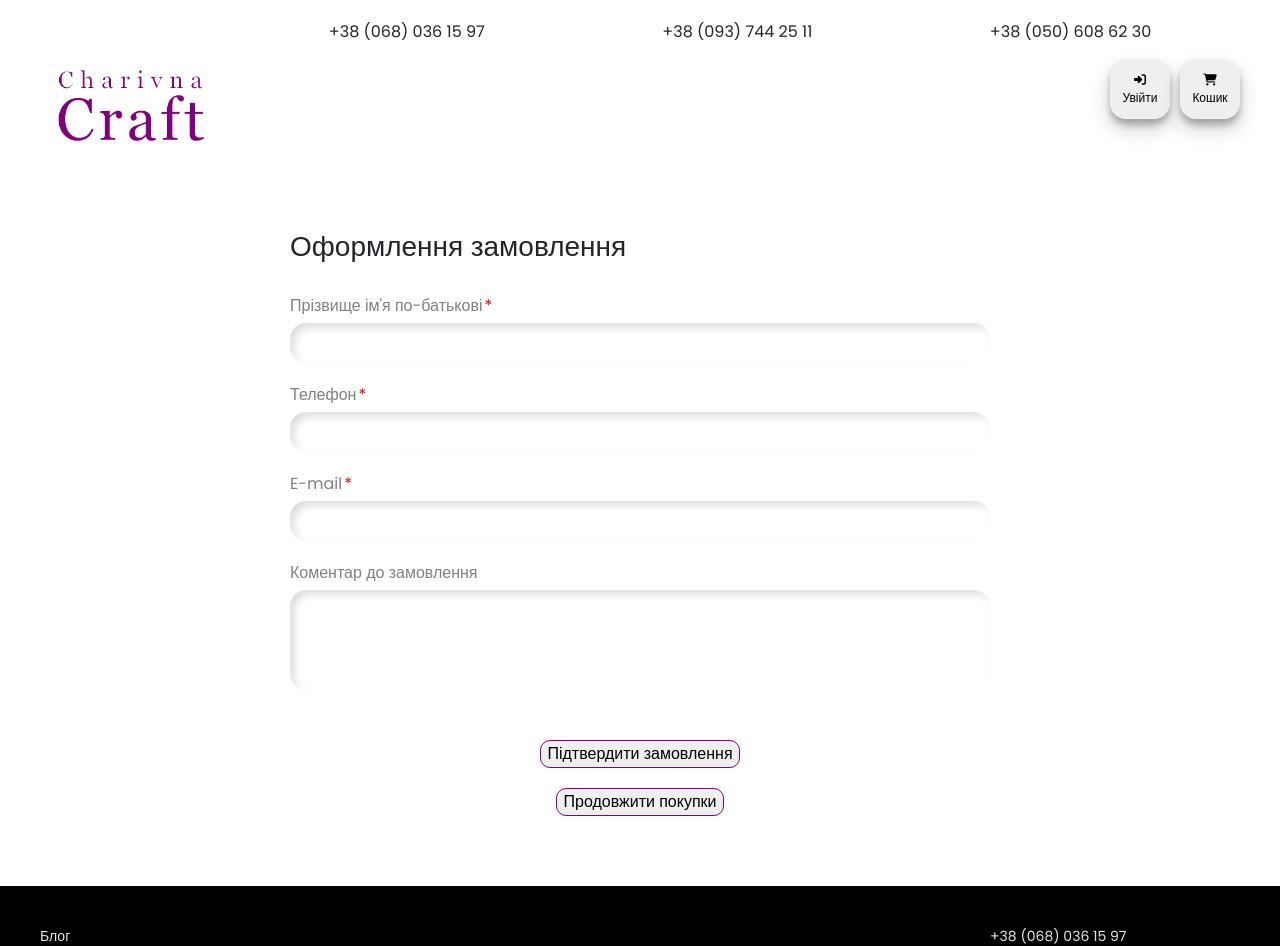
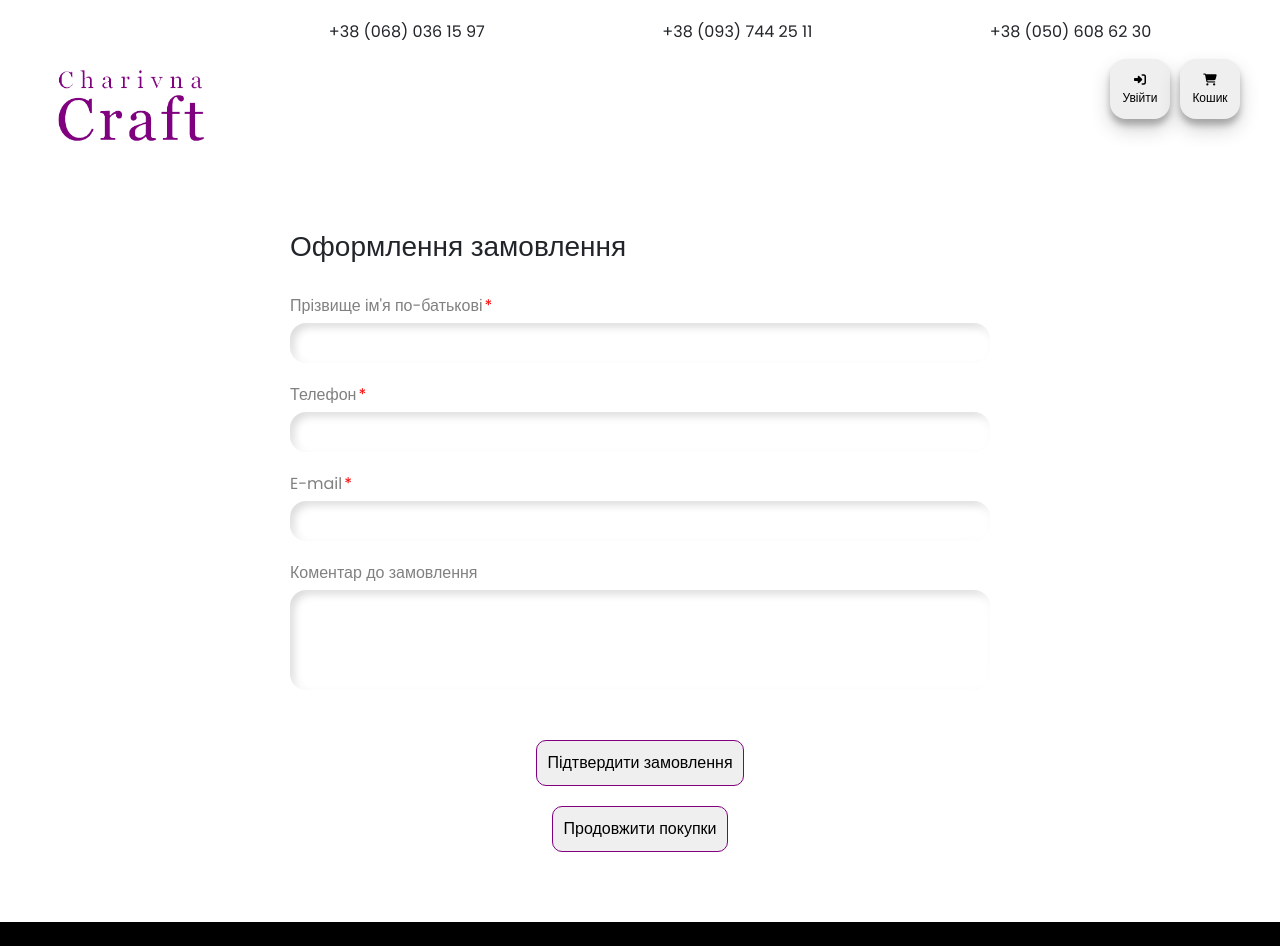
Before and after one commit to anton-sedchenko/online-store-project, a React (Vite) app in the folder client/: page /order in a window 1280 px wide. Shown: the top 946 px of the page. Built offline with nearby package versions, Linux system fonts and the light colour scheme.

Commit message:
fix: product page and order page styles

```diff
--- a/client/src/pages/Shop.jsx
+++ b/client/src/pages/Shop.jsx
@@ -60,8 +60,8 @@ const Shop = observer(() => {
                         </div>
                         <TypeBar/>
                         <ProductList/>
-                        <PaginationComponent/>
                     </Col>
+                    <PaginationComponent/>
                 </Row>
             </div>
         </>
--- a/client/src/styles/_orderPage.scss
+++ b/client/src/styles/_orderPage.scss
@@ -49,6 +49,7 @@
   max-width: 230px;
   border: 1px solid purple;
   border-radius: 10px;
+  padding: 10px;
   margin-bottom: 20px;
 }
 
@@ -58,9 +59,10 @@
   max-width: 230px;
   border: 1px solid purple;
   border-radius: 10px;
+  padding: 10px;
 }
 
-.order__form__confirm__btn:hover,
-.order__form__return__btn:hover {
-  background-color: rgba(240, 240, 240);
-}
+//.order__form__confirm__btn:hover,
+//.order__form__return__btn:hover {
+//  background-color: rgba(240, 240, 240);
+//}
--- a/client/src/styles/_productPage.scss
+++ b/client/src/styles/_productPage.scss
@@ -37,6 +37,11 @@
 .product__page__btn {
   height: 100%;
   border: 1px solid purple;
+  border-radius: 10px;
+}
+
+.product__page__btn:hover {
+  background-color: rgba(240, 240, 240);
 }
 
 .product__img__container {
```
